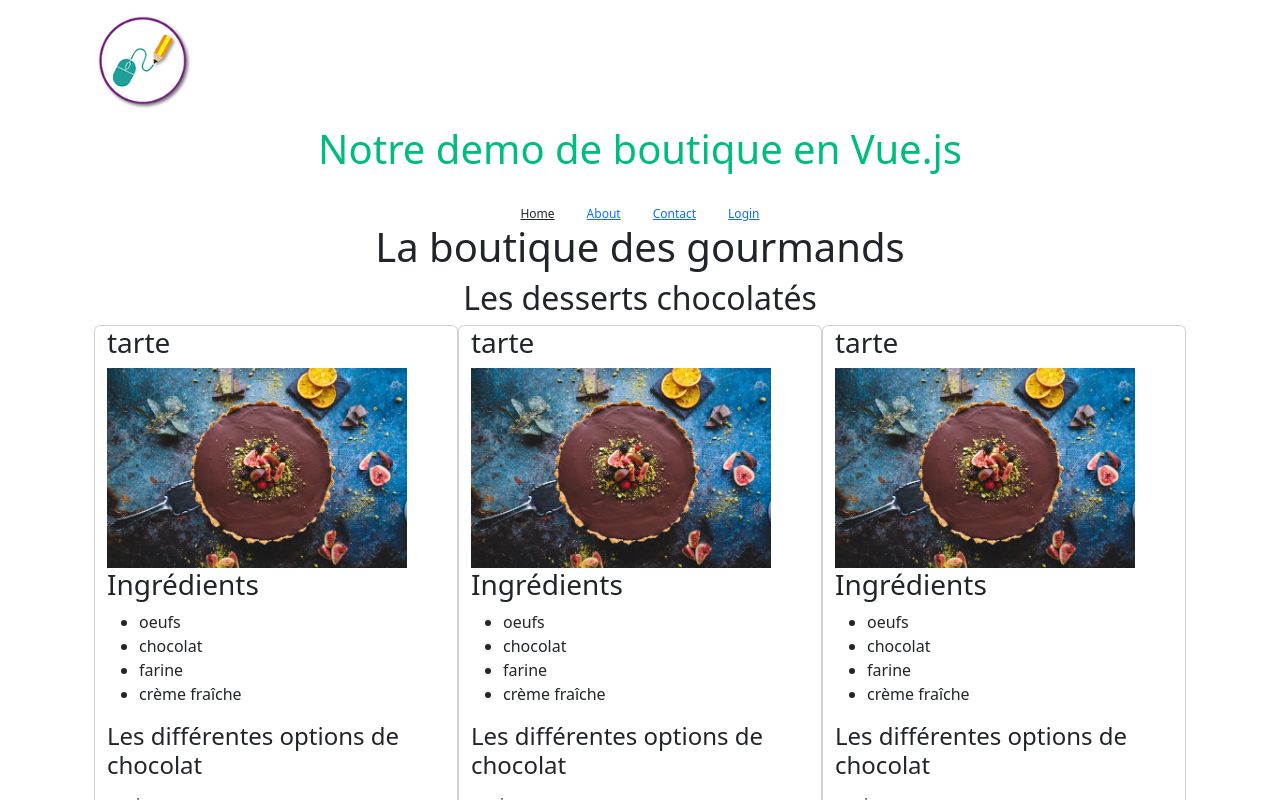
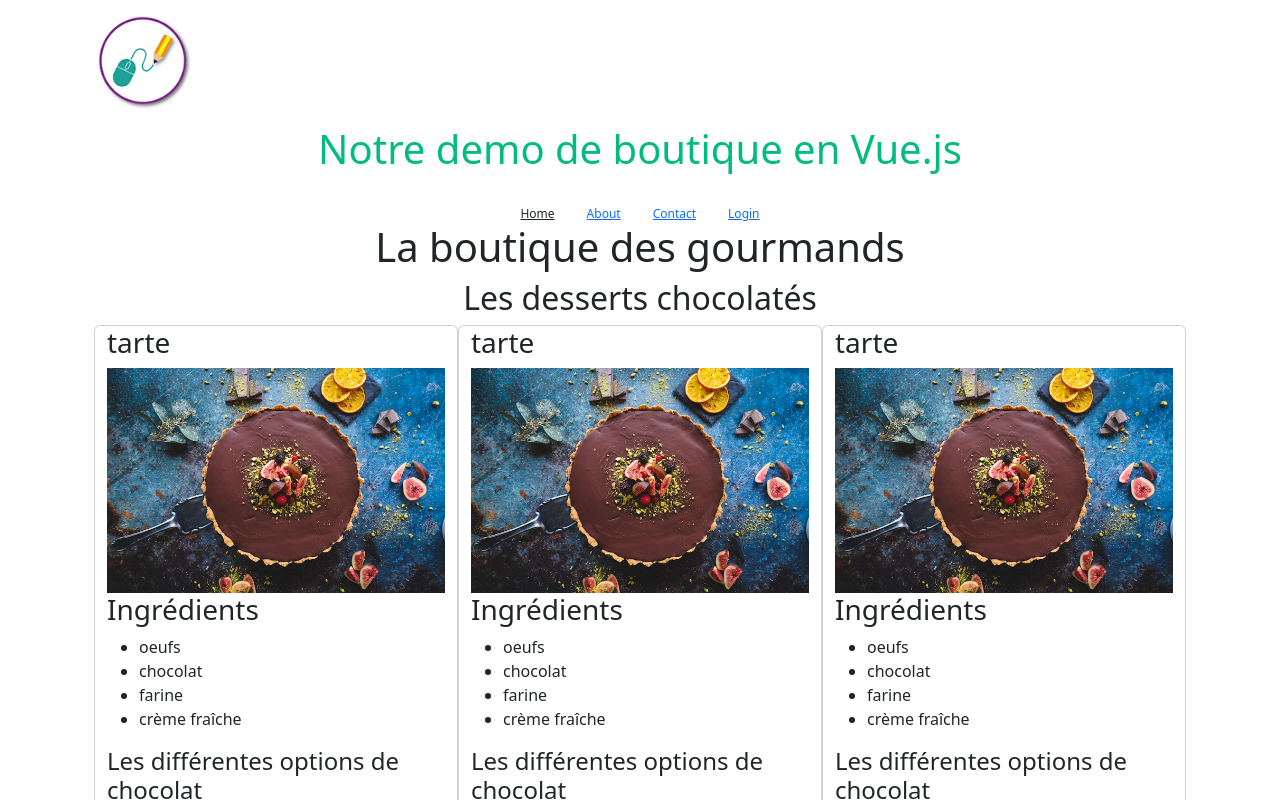
Before and after one commit to ChristelleKandel/demoBoutiqueVueJS, a Vue app: page / in a window 1280 px wide. Shown: the top 800 px of the page. Built offline with nearby package versions, Linux system fonts and the light colour scheme.

Commit message:
mise en forme de l'image

```diff
--- a/src/assets/main.css
+++ b/src/assets/main.css
@@ -12,7 +12,3 @@ a,
     background-color: hsla(160, 100%, 37%, 0.2);
   }
 }
-
-.photo{
-    max-width: 300px;
-}
--- a/src/components/PatisserieRow.vue
+++ b/src/components/PatisserieRow.vue
@@ -38,7 +38,7 @@ const produit = reactive({
 
           <template v-slot:image>
             <!-- v-bind:href ou v-bind:src peuvent être abrégés avec juste : , tout comme @click est un abrégé de v-on:click-->
-            <a :href="produit.photo" target="_blank"><img alt="photo de {{ produit.nom }}" class="photo" :src="produit.photo"></a>
+            <a :href="produit.photo" target="_blank"><img alt="photo de {{ produit.nom }}" class="w-100" :src="produit.photo"></a>
           </template>
 
           <template v-slot:ingredients>
```
